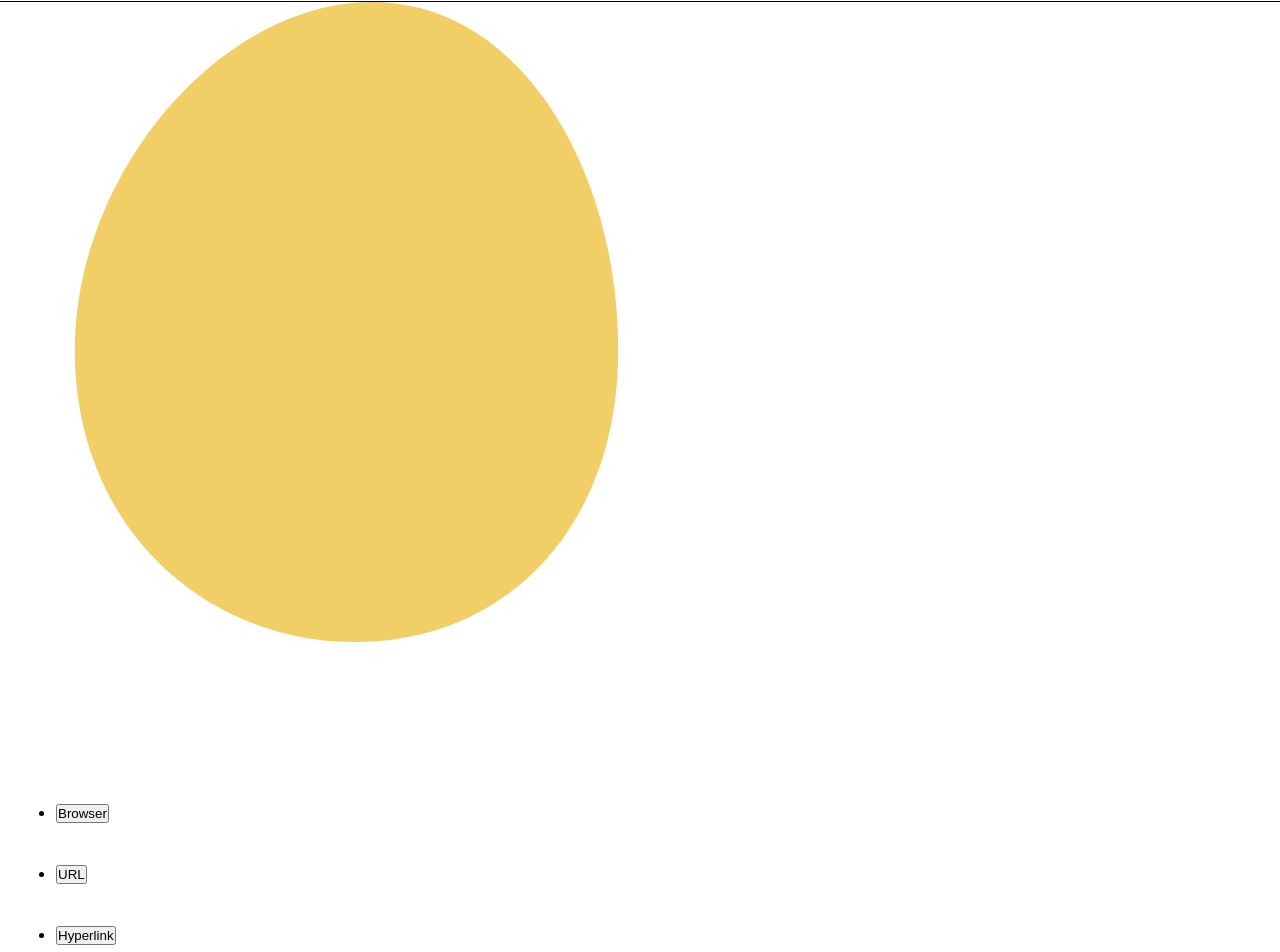
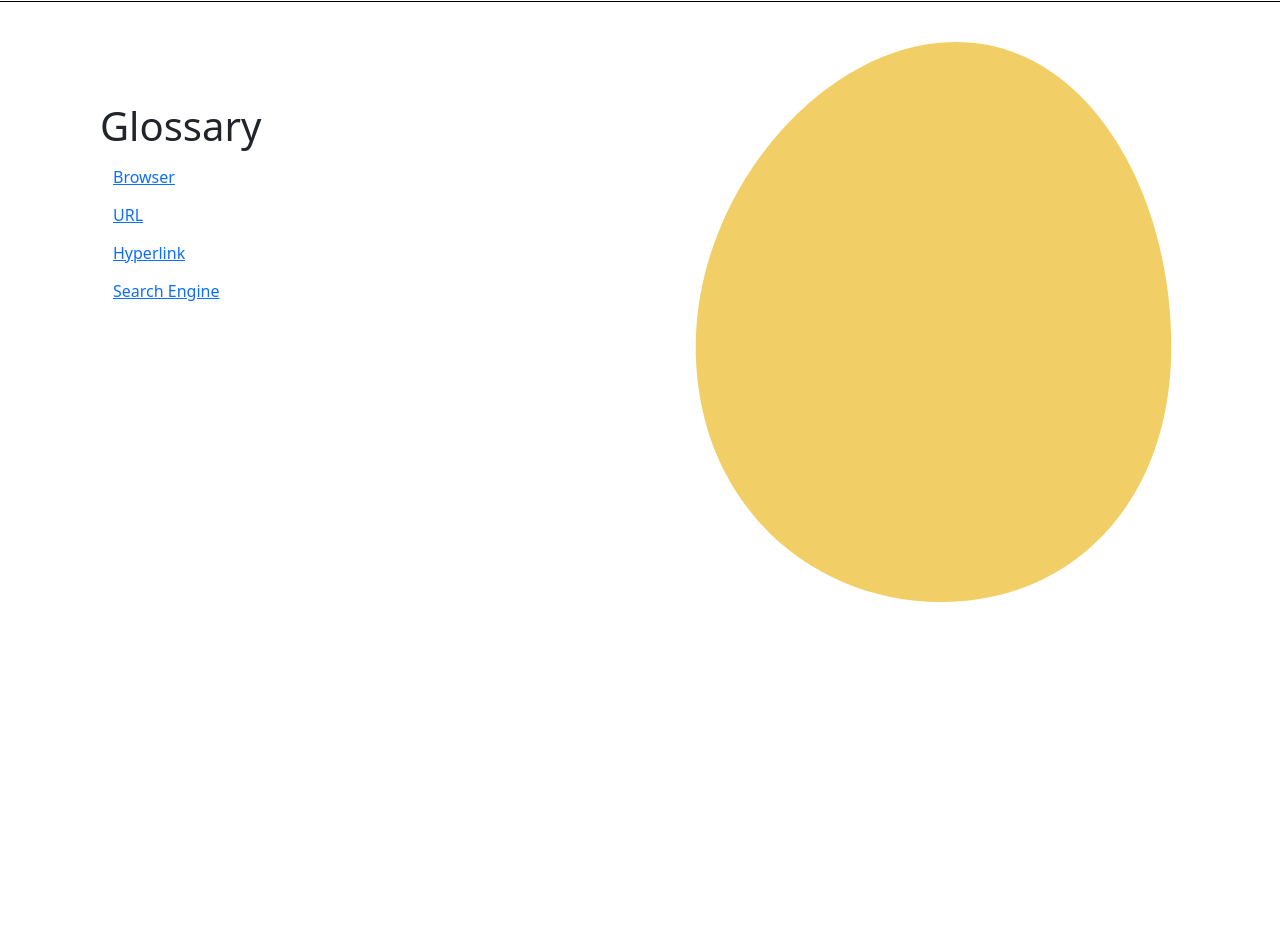
Before and after one commit to qingge-yu/hackathon-frontend, a React (Create React App) app: page /glossary in a window 1280 px wide. Shown: the part 98-1050 px from the top of the page. After the commit the page ends 800 px from the top, so only its background shows below. Built offline with nearby package versions, Linux system fonts and the light colour scheme; no server answers.

Commit message:
glossary done

```diff
--- a/src/components/GlossaryComponent/GlossaryDefinition.css
+++ b/src/components/GlossaryComponent/GlossaryDefinition.css
@@ -0,0 +1,3 @@
+.glossary-component {
+    padding-top: 50%;
+}
--- a/src/components/GlossaryComponent/GlossaryDefinition.jsx
+++ b/src/components/GlossaryComponent/GlossaryDefinition.jsx
@@ -5,7 +5,7 @@ const GlossaryDefinition = (props) => {
         Browser: "A software Program that lets you view web pages on your computer.",
         URL: "Universal ",
         Hyperlink: "",
-        SearchEngine: ""
+        "Search Engine": "Hello"
     }
 
     return (
--- a/src/pages/GlossaryPage/Glossary.css
+++ b/src/pages/GlossaryPage/Glossary.css
@@ -83,19 +83,18 @@ html, body {
 /* --------------- *
  *   APPLICATION   *
  * --------------- */
-.glossary {
+.glossary-container{
     display: grid;
-    grid-template-columns: 1fr 1fr;
-    height: 40rem;
+    grid-template-columns: 2fr 1fr 0.25fr;
+
+}
+.glossary-list {
+    padding:100px 100px;
+    list-style-type: none;
+}
+.glossary-definition{
+    position:absolute;
+    padding-top: 40px;
+    right:0;
     z-index: -1;
 }
-
-.glossarydefinitions {
-    position:absolute;
-left:0;
-right:0;
-    padding: 10rem 3.5rem;
-    display: flex;
-    flex-direction: column;
-    gap: 2.5rem;
-}
--- a/src/pages/GlossaryPage/Glossary.jsx
+++ b/src/pages/GlossaryPage/Glossary.jsx
@@ -5,6 +5,7 @@ import Button from 'react-bootstrap/Button';
 
 // Import CSS
 import './Glossary.css'
+import 'bootstrap/dist/css/bootstrap.min.css';
 
 const Glossary = () => {
 
@@ -17,17 +18,19 @@ const Glossary = () => {
 
     return (
         <div>
-            <GlossaryDefinition definitions={GDefShow} />
-            <svg className="glossary"width="693" height="816" viewBox="0 0 693 816" fill="none" xmlns="http://www.w3.org/2000/svg">
-                <path d="M693 443.78C693 670.587 549.079 816 357.712 816C166.345 816 0 670.587 0 443.78C0 216.973 187.701 0 379.068 0C570.434 0 693 216.973 693 443.78Z" fill="#F2CF66"/>
-            </svg>
-            <ul className="glossarydefinitions">
-                <li><Button variant="link" onClick={() => handleLessonClick('Browser')}>Browser</Button></li>
-                <li><Button variant="link" onClick={() => handleLessonClick('URL')}>URL</Button></li>
-                <li><Button variant="link" onClick={() => handleLessonClick('Hyperlink')}>Hyperlink</Button></li>
-                <li><Button variant="link" onClick={() => handleLessonClick('SearchEngine')}>Search Engine</Button></li>
-            </ul>
-
+            <div className="glossary-container">
+                <ul className="glossary-list">
+                    <h1>Glossary</h1>
+                    <li><Button variant="link" onClick={() => handleLessonClick('Browser')}>Browser</Button></li>
+                    <li><Button variant="link" onClick={() => handleLessonClick('URL')}>URL</Button></li>
+                    <li><Button variant="link" onClick={() => handleLessonClick('Hyperlink')}>Hyperlink</Button></li>
+                    <li><Button variant="link" onClick={() => handleLessonClick('Search Engine')}>Search Engine</Button></li>
+                </ul>
+                <GlossaryDefinition definitions={GDefShow} />
+                <svg className="glossary-definition" width="693" height="600" viewBox="0 0 693 816" fill="none" xmlns="http://www.w3.org/2000/svg">
+                    <path d="M693 443.78C693 670.587 549.079 816 357.712 816C166.345 816 0 670.587 0 443.78C0 216.973 187.701 0 379.068 0C570.434 0 693 216.973 693 443.78Z" fill="#F2CF66"/>
+                </svg>
+            </div>
         </div>
     )
 }
```
